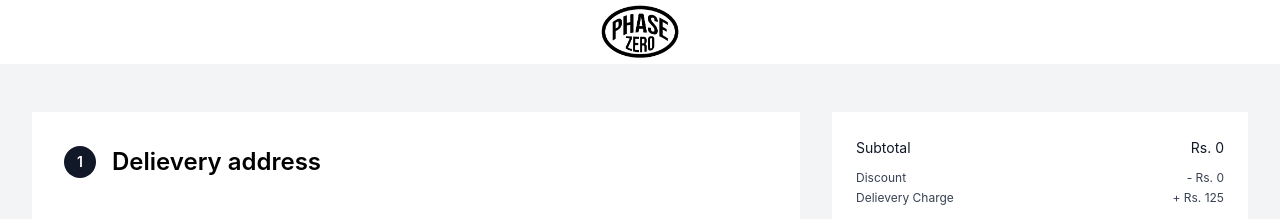
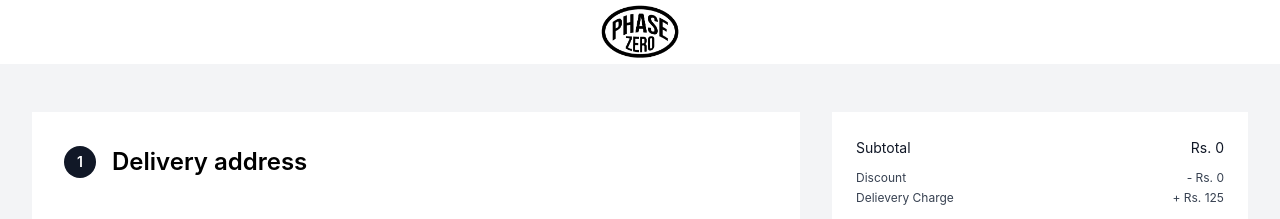
Before and after one commit to Tamrakar182/phasezerofrontend, a Next.js app: page /checkout in a window 1280 px wide. Shown: the top 219 px of the page. Built offline with nearby package versions, Linux system fonts and the light colour scheme; no server answers.

Commit message:
update spelling

```diff
--- a/src/modules/checkout/templates/index.tsx
+++ b/src/modules/checkout/templates/index.tsx
@@ -113,7 +113,7 @@ const CheckoutTemplate = () => {
                           <div className="bg-gray-900 w-8 h-8 rounded-full text-white flex justify-center items-center text-sm">
                             1
                           </div>
-                          <h2>Delievery address</h2>
+                          <h2>Delivery address</h2>
                         </div>
                         <div className="px-8 pb-8">
                           <ShippingAddress />
```
